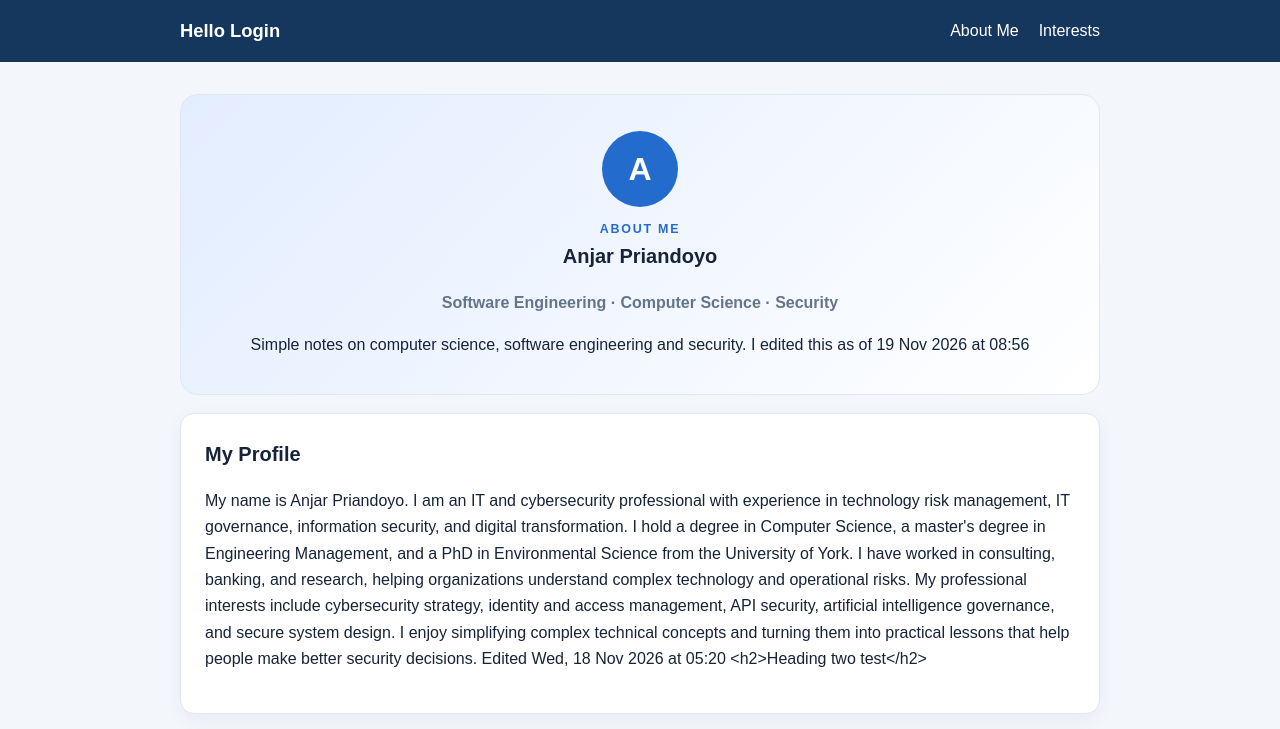
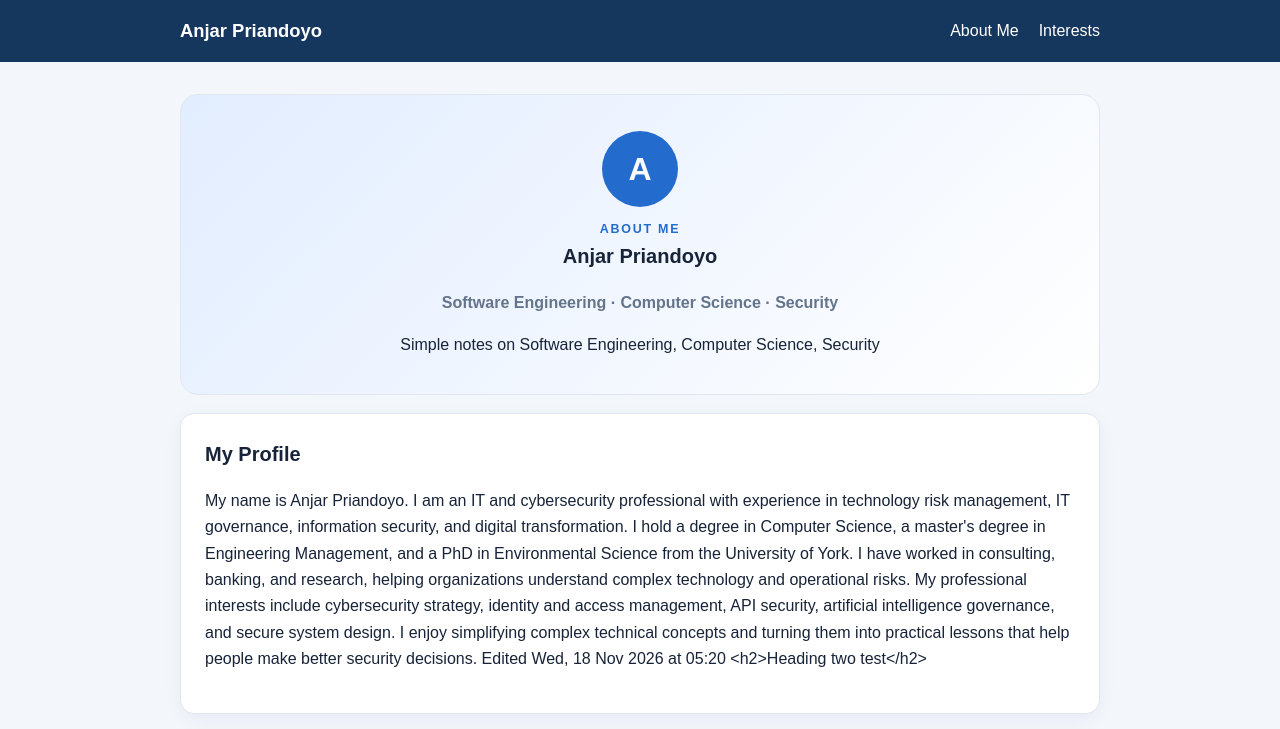
Before and after one commit to priandoyo/aboutme, a plain HTML site: page index.html in a window 1280 px wide. Shown: the top 729 px of the page. Drawn offline with Linux system fonts and the light colour scheme.

Commit message:
Update index.html

```diff
--- a/index.html
+++ b/index.html
@@ -4,7 +4,7 @@
     <meta charset="UTF-8">
     <meta name="viewport" content="width=device-width, initial-scale=1">
 
-    <title>About Anjar | Hello Login</title>
+    <title>Anjar Priandoyo Notes</title>
 
     <link rel="stylesheet" href="style.css">
     <script src="app.js" defer></script>
@@ -12,7 +12,7 @@
 <body>
 
     <header class="topbar">
-        <div class="brand">Hello Login</div>
+        <div class="brand">Anjar Priandoyo</div>
 
         <nav>
             <a href="#profile">About Me</a>
@@ -33,7 +33,7 @@
             </p>
 
             <p class="intro">
-                Simple notes on computer science, software engineering and security. I edited this as of 19 Nov 2026 at 08:56
+                Simple notes on Software Engineering, Computer Science, Security
             </p>
         </section>
 
```
